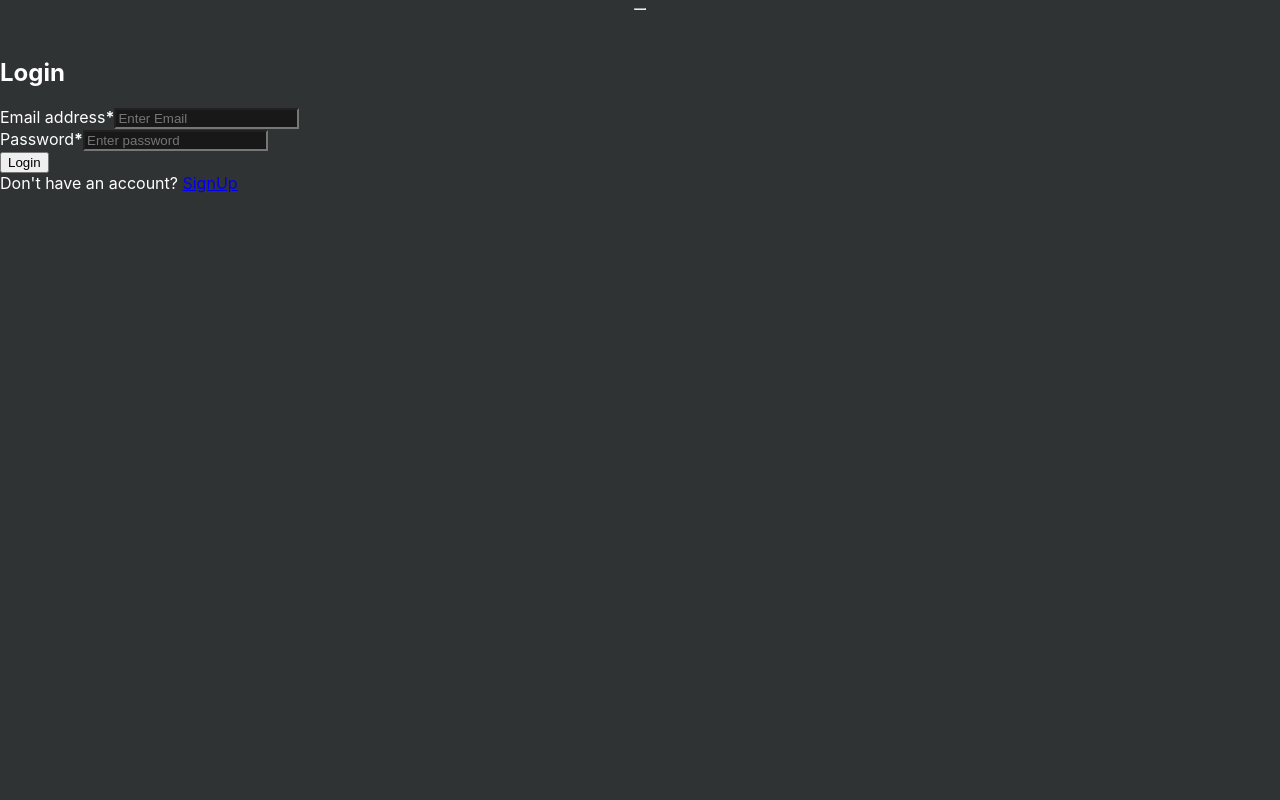
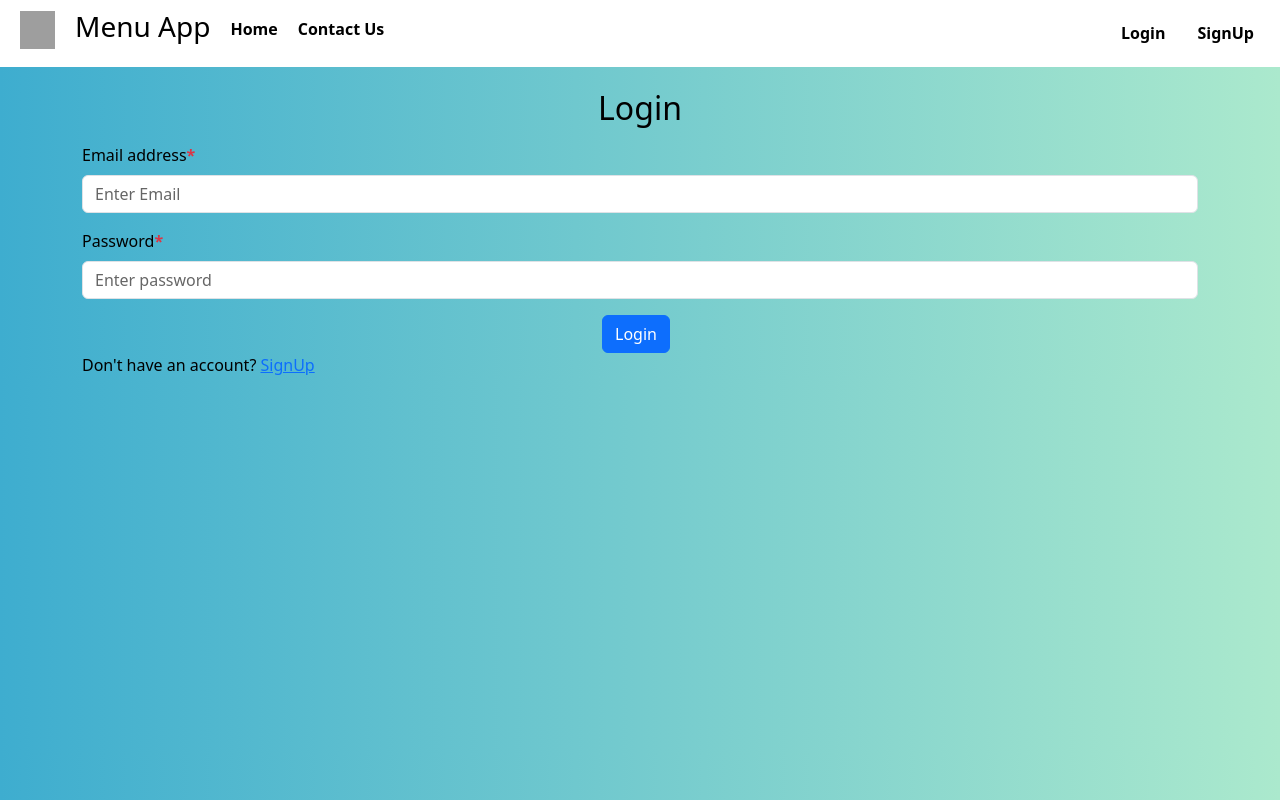
Before and after one commit to sauravk212/SRI_Group7, a React (Create React App) app: page /login in a window 1280 px wide. Built offline with nearby package versions, Linux system fonts and the light colour scheme; no server answers; grey boxes are pictures that could not be loaded.

Commit message:
bootstrap added

```diff
--- a/src/App.js
+++ b/src/App.js
@@ -1,11 +1,12 @@
+import NavBar from './components/Navbar';
 import { BrowserRouter as Router, Routes, Route } from 'react-router-dom';
 import Login from './components/Login'
-// import SignUp from './components/SignUp'
+import SignUp from './components/SignUp'
 import { auth } from './firebase';
 import { useEffect,useState } from 'react';
 function App() {
   const [Userid,setUserid]=useState("")
-  const [mode,setMode]=useState("light");
+  const [mode,setMode]=useState("dark");
   const [aalert,setAlert]=useState("Light Mode Enabled")
 
   useEffect(()=>{
@@ -67,13 +68,14 @@ function App() {
     <div>
     <Router>
       <hr style={{width:"10px"}}/>
+      <NavBar mode={mode} togglemode={togglemode} alert={alertfunc}/>
     <div className='mt-5 container ' id="liveAlertPlaceholder"></div>
     {/* <br/> */}
         <Routes>
             {/* <Route exact path="/" element={<Area uid={Userid } value={timeBasedFood(new Date)} field="type" pagename="home" mode={mode}/> }/> */}
 
             <Route exact path="/login" element={<Login mode={mode}/>}/>
-            {/* <Route exact path="/SignUp" element={<SignUp mode={mode}/>}/> */}
+            <Route exact path="/SignUp" element={<SignUp mode={mode}/>}/>
             {/* <Route exact path="/Profile" element={<Profile uid={Userid } mode={mode}/>}/> */}
         </Routes>
       </Router>
--- a/src/components/Navbar.js
+++ b/src/components/Navbar.js
@@ -18,7 +18,7 @@ function logOutAndGoToSignUp()
   logout();
   window.location.replace("/SignUp");
 }
-export default function NavBar() {
+export default function NavBar(props) {
   // useState(()=>{
   //   props.togglemode()
   // },[])
--- /dev/null
+++ b/src/css/placeholder1.css
@@ -0,0 +1,12 @@
+
+.dark1::placeholder{
+
+    opacity: 0.6 !important;
+    color: white !important;
+
+}
+.light1::placeholder{
+
+  opacity: 0.6 !important;
+  color: black !important;
+}
--- a/src/index.js
+++ b/src/index.js
@@ -3,6 +3,8 @@ import ReactDOM from 'react-dom/client';
 import './index.css';
 import App from './App';
 import reportWebVitals from './reportWebVitals';
+import "bootstrap/dist/css/bootstrap.min.css";
+import "bootstrap/dist/js/bootstrap.bundle.min";
 
 const root = ReactDOM.createRoot(document.getElementById('root'));
 root.render(
```
Also changed, not shown: package.json (+10 -3 lines), 1 other file (tests, documents, lock files or other folders).
